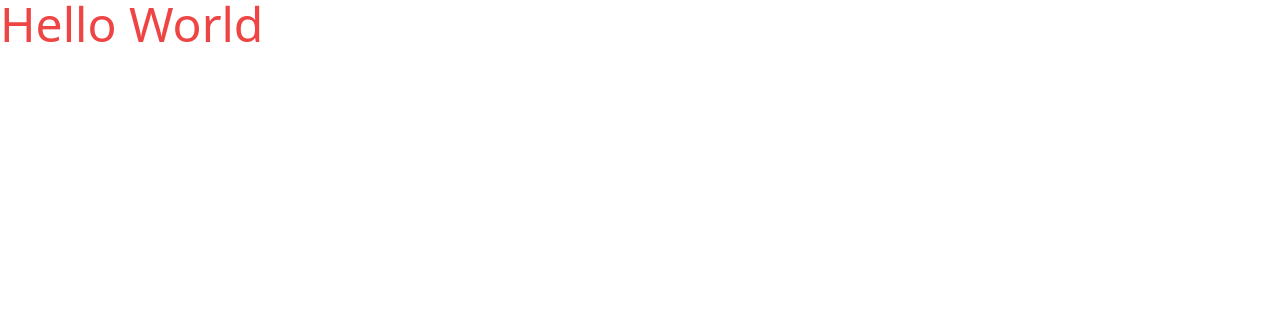
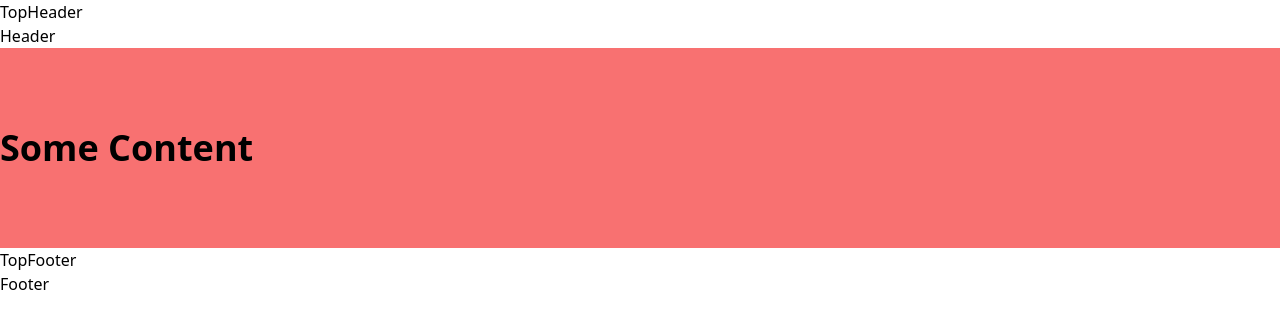
Before and after one commit to sdy2000/top-shop, a React (Vite) app: page / in a window 1280 px wide. Shown: the top 328 px of the page. Built offline with nearby package versions, Linux system fonts and the light colour scheme.

Commit message:
Create layout and home-layout and initial creation neccessery componenet

```diff
--- a/package.json
+++ b/package.json
@@ -13,7 +13,8 @@
     "@reduxjs/toolkit": "^1.9.5",
     "react": "^18.2.0",
     "react-dom": "^18.2.0",
-    "react-redux": "^8.1.2"
+    "react-redux": "^8.1.2",
+    "react-router-dom": "^6.14.2"
   },
   "devDependencies": {
     "@types/react": "^18.0.37",
--- a/src/App.jsx
+++ b/src/App.jsx
@@ -1,7 +1,17 @@
+import { BrowserRouter, Route, Routes } from "react-router-dom";
+// import Layout from "./layouts/layout";
+import { Layout, HomeLayout } from "@/layouts";
+
 function App() {
   return (
     <>
-      <div className="text-red-500 text-5xl">Hello World</div>
+      <BrowserRouter>
+        <Routes>
+          <Route element={<Layout />}>
+            <Route path="/" element={<HomeLayout />} />
+          </Route>
+        </Routes>
+      </BrowserRouter>
     </>
   );
 }
--- /dev/null
+++ b/src/features/layouts/home-layout/header.jsx
@@ -0,0 +1,4 @@
+const Header = () => {
+  return <div>Header</div>;
+};
+export default Header;
--- /dev/null
+++ b/src/features/layouts/home-layout/index.js
@@ -0,0 +1,2 @@
+export { default as Header } from "@/features/layouts/home-layout/header";
+export { default as TopFooter } from "@/features/layouts/home-layout/top-footer";
--- /dev/null
+++ b/src/features/layouts/home-layout/top-footer.jsx
@@ -0,0 +1,4 @@
+const TopFooter = () => {
+  return <div>TopFooter</div>;
+};
+export default TopFooter;
--- /dev/null
+++ b/src/features/layouts/layout/footer.jsx
@@ -0,0 +1,4 @@
+const Footer = () => {
+  return <div>Footer</div>;
+};
+export default Footer;
--- /dev/null
+++ b/src/features/layouts/layout/index.js
@@ -0,0 +1,2 @@
+export { default as TopHeader } from "@/features/layouts/layout/top-header";
+export { default as Footer } from "@/features/layouts/layout/footer";
--- /dev/null
+++ b/src/features/layouts/layout/top-header.jsx
@@ -0,0 +1,4 @@
+const TopHeader = () => {
+  return <div>TopHeader</div>;
+};
+export default TopHeader;
--- /dev/null
+++ b/src/layouts/home-layout.jsx
@@ -0,0 +1,13 @@
+import { Outlet } from "react-router-dom";
+import { Header, TopFooter } from "@/features/layouts/home-layout";
+
+const HomeLayout = () => {
+  return (
+    <>
+      <Header />
+      <div className="py-20 bg-red-400 text-4xl font-bold">Some Content</div>
+      <TopFooter />
+    </>
+  );
+};
+export default HomeLayout;
--- /dev/null
+++ b/src/layouts/index.js
@@ -0,0 +1,3 @@
+export { default as Layout } from "./layout";
+
+export { default as HomeLayout } from "./home-layout";
--- /dev/null
+++ b/src/layouts/layout.jsx
@@ -0,0 +1,14 @@
+import { TopHeader, Footer } from "@/features/layouts/layout";
+import { Outlet } from "react-router-dom";
+
+const Layout = () => {
+  return (
+    <div className="">
+      <TopHeader />
+      <Outlet />
+      <Footer />
+    </div>
+  );
+};
+
+export default Layout;
```
Also changed, not shown: 1 other file (tests, documents, lock files or other folders).
